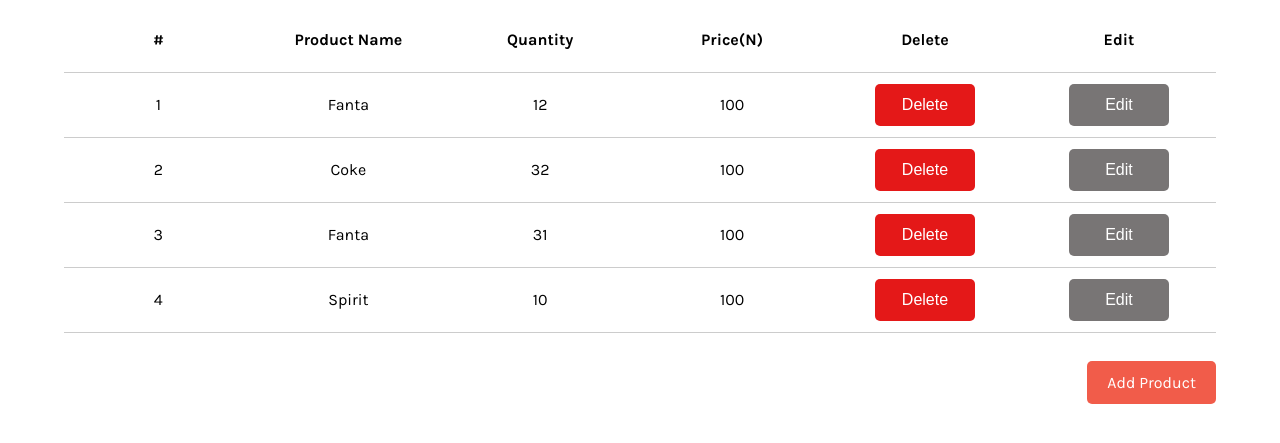
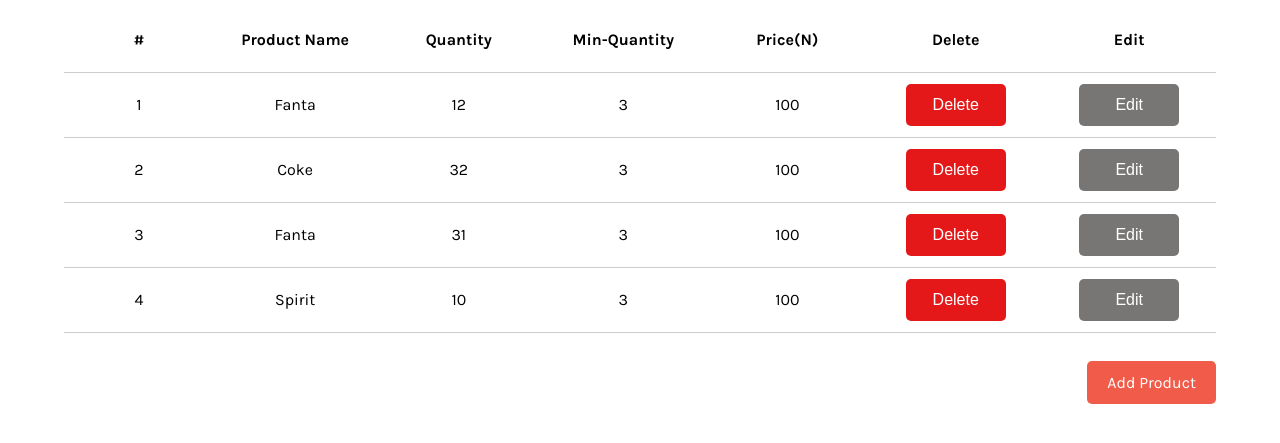
Before and after one commit to sirStephen/store-management, a website: page ui/manage-inventory.html in a window 1280 px wide. Shown: the part 249-692 px from the top of the page. Drawn offline with Linux system fonts and the light colour scheme.

Commit message:
chore(front-end): attendants/admin minimum-quantity column
Admin/attendants should be about to know the minimum quantity of products

[chore #161409678]

```diff
--- a/ui/manage-inventory.html
+++ b/ui/manage-inventory.html
@@ -53,6 +53,7 @@
         <th>#</th>
         <th>Product Name</th>
         <th>Quantity</th>
+        <th>Min-Quantity</th>
         <th>Price(N)</th>
         <th>Delete</th>
         <th>Edit</th>
@@ -63,6 +64,7 @@
         <td>1</td>
         <td>Fanta</td>
         <td>12</td>
+        <td>3</td>
         <td>100</td>
         <td>
           <form action="#">
@@ -79,6 +81,7 @@
         <td>2</td>
         <td>Coke</td>
         <td>32</td>
+        <td>3</td>
         <td>100</td>
         <td>
           <form action="#">
@@ -95,6 +98,7 @@
         <td>3</td>
         <td>Fanta</td>
         <td>31</td>
+        <td>3</td>
         <td>100</td>
         <td>
           <form action="#">
@@ -111,6 +115,7 @@
         <td>4</td>
         <td>Spirit</td>
         <td>10</td>
+        <td>3</td>
         <td>100</td>
         <td>
           <form action="#">
```
Also changed, not shown: ui/product-inventory.html (+5 -0 lines).
